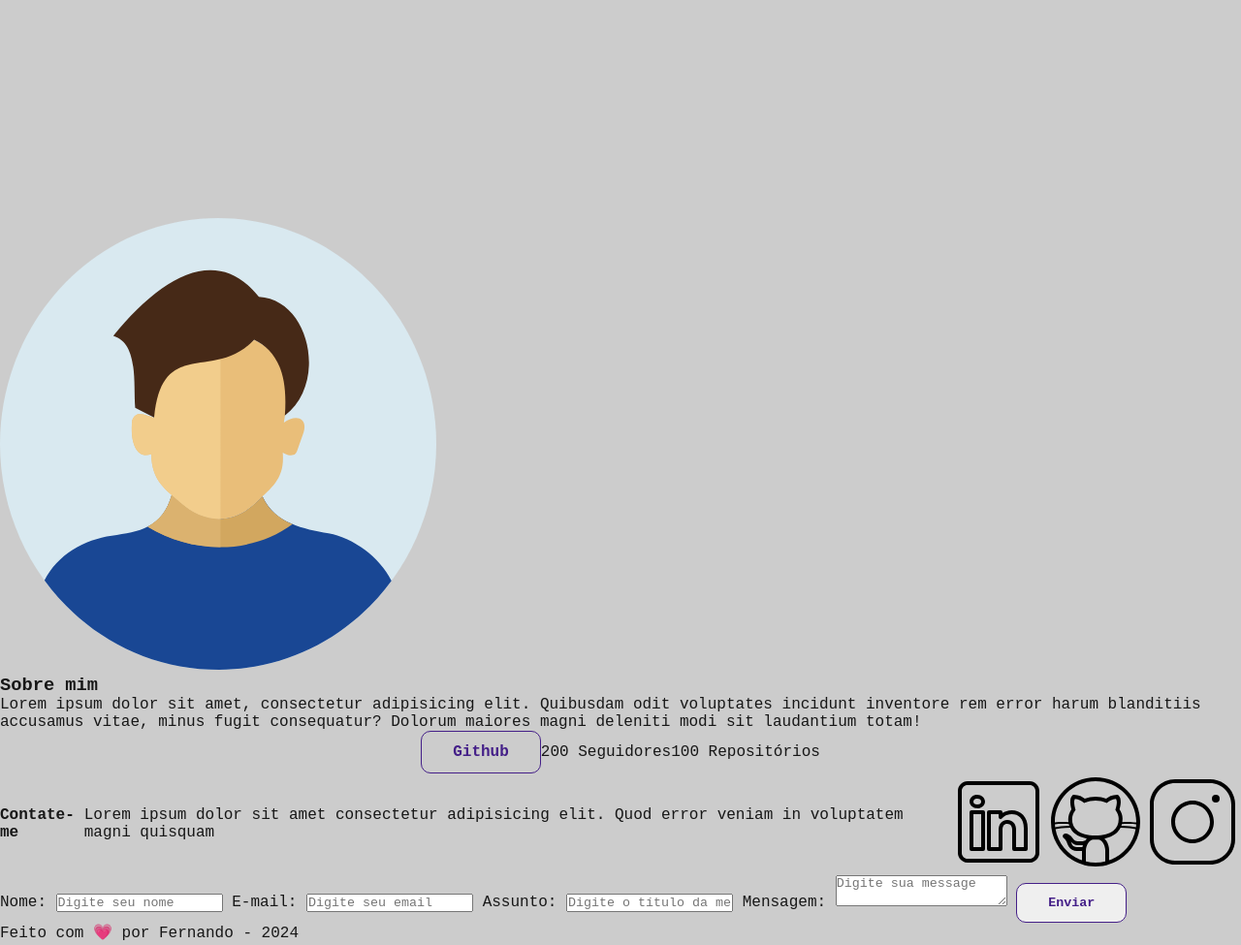
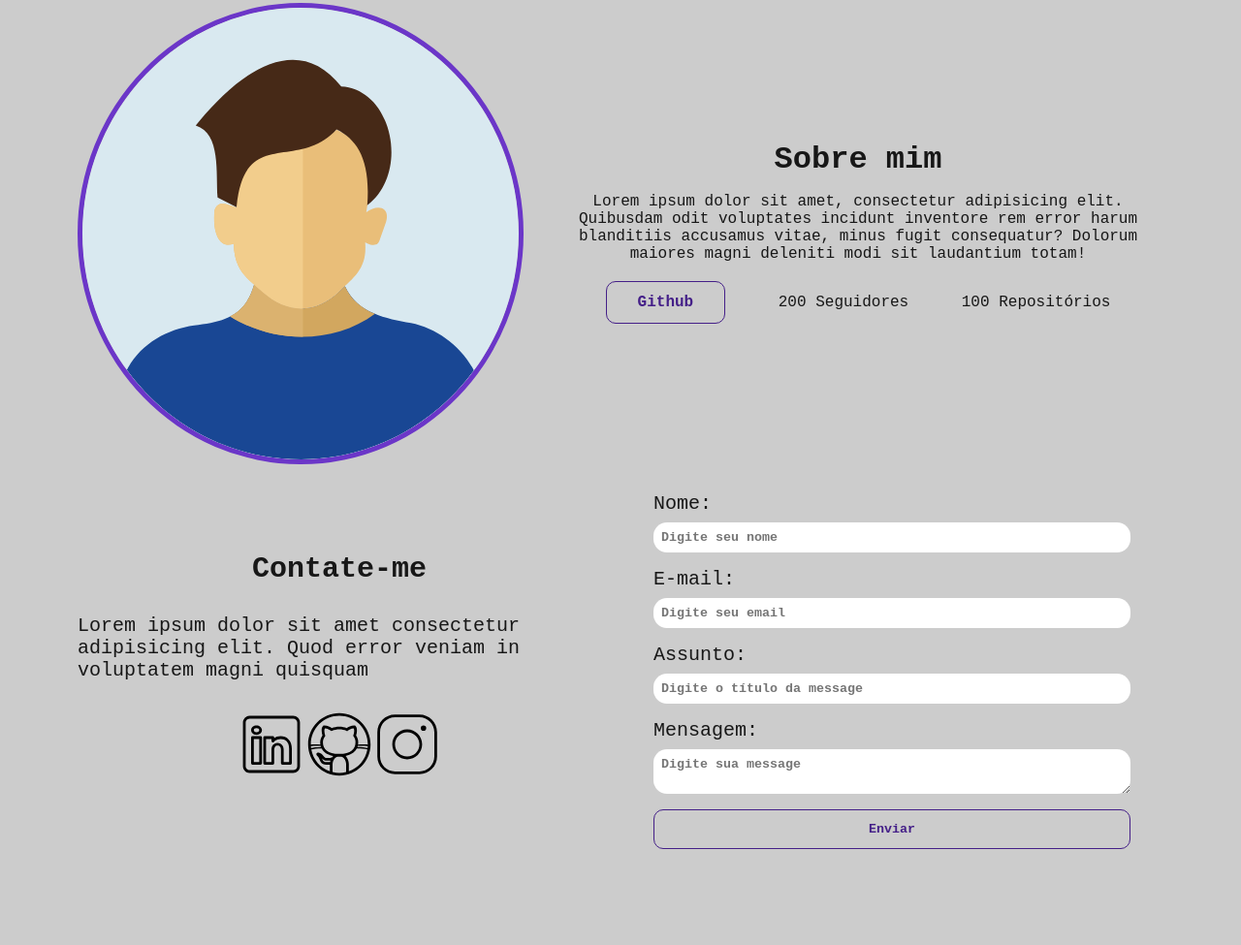
Before and after one commit to FernandoCassioDev/universe, a plain HTML site: page index.html in a window 1280 px wide. Shown: the part 639-1614 px from the top of the page at 97% size. Drawn offline with Linux system fonts and the light colour scheme.

Commit message:
style: estiliza seções sobre, contato e formulário

```diff
--- a/assets/css/style.css
+++ b/assets/css/style.css
@@ -124,3 +124,104 @@ body {
   align-items: center;
   justify-content: center;
 }
+
+/* Seção sobre */
+.sobre_container{
+  max-width: 1120px;
+  margin: -24pc auto;
+  height: 100vh;
+  display: flex;
+  align-items: center;
+}
+
+.sobre_container img{
+  font-size: 35%;
+  border: 5px solid var(--purple-500);
+  border-radius: 50%;
+}
+
+.sobre_container h1{
+  font-size: 32px;
+  text-align: center;
+}
+
+.sobre_container p{
+  text-align: center;
+  margin: 16px 0;
+}
+
+.sobre_github{
+  justify-content: space-evenly;
+}
+
+#sobre_texto{
+  margin-left: 30px;
+}
+
+/*Seção Contato*/
+
+.contato_container{
+  max-width: 1120px;
+  margin: auto;
+  height: 100vh;
+  display: grid;
+  grid-template-columns: repeat(auto-fill, 540px);
+  align-items: center;
+  gap: 30px;
+}
+
+.contato_content{
+  gap: 30px;
+  flex-direction: column;
+  margin: 64px 0px 0px 0px;
+  font-size: 20px;
+}
+
+h4{
+  font-size: 30px;
+  font-weight: bold;
+}
+
+/* Seção redes sociais */
+
+.social_container a img{
+  width: 70px;
+}
+
+.social_icon:hover{
+  filter:
+  brightness(0)
+  saturate(100%)
+  invert(28%)
+  sepia(26%)
+  saturate(4087%)
+  hue-rotate(242deg)
+  brightness(94%)
+  contrast(103%)
+  ;
+}
+
+/* Seção Formulário */
+
+form{
+  display: flex;
+  flex-direction: column;
+  margin: 70px 0px 0px 0px;
+  padding: 24px;
+}
+
+form label{
+  font-size: 20px;
+}
+
+form input, textarea{
+  margin: 8px 0 16px;
+  padding: 8px;
+  border-radius: 14px;
+  border: none;
+  font-weight: bold;
+}
+
+form button{
+  background-color: transparent;
+}
```
